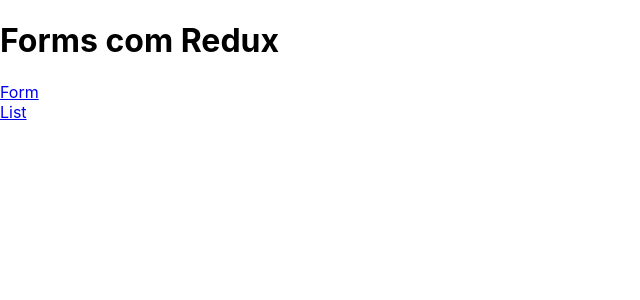
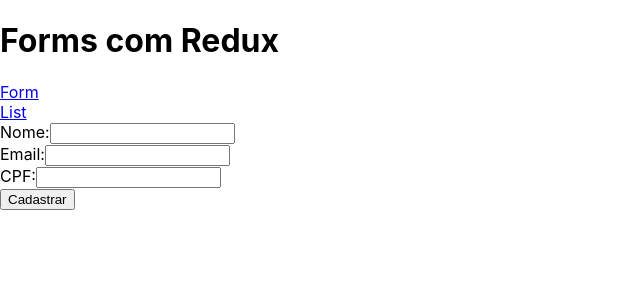
Before and after one commit to douglas-ssouza/turma-19-tribo-b-frontend, a React (Create React App) app: page / in a window 1280 px wide. Shown: the top 300 px of the page, without its empty margins (0-640 px from the left). Built offline with nearby package versions, Linux system fonts and the light colour scheme.

Commit message:
Adiciona componente Form

```diff
--- a/package.json
+++ b/package.json
@@ -8,8 +8,10 @@
     "@testing-library/user-event": "^13.5.0",
     "react": "^17.0.2",
     "react-dom": "^17.0.2",
+    "react-redux": "^7.2.6",
     "react-router-dom": "^5.3.0",
     "react-scripts": "5.0.0",
+    "redux": "^4.1.2",
     "web-vitals": "^2.1.4"
   },
   "scripts": {
@@ -35,5 +37,8 @@
       "last 1 firefox version",
       "last 1 safari version"
     ]
+  },
+  "devDependencies": {
+    "redux-devtools-extension": "^2.13.9"
   }
 }
--- a/src/App.js
+++ b/src/App.js
@@ -5,7 +5,7 @@
 class App extends React.Component {
   render() {
     return (
-      <Routes />
+        <Routes />
     );
   }
 }
--- a/src/components/Header.jsx
+++ b/src/components/Header.jsx
@@ -6,7 +6,7 @@
     return (
       <header>
         <h1>Forms com Redux</h1>
-        <Link to="/form">Form</Link>
+        <Link to="/">Form</Link>
         <br />
         <Link to="/list">List</Link>
       </header>
--- a/src/index.js
+++ b/src/index.js
@@ -4,9 +4,14 @@
 import App from './App';
 import reportWebVitals from './reportWebVitals';
 
+import { Provider } from 'react-redux';
+import store from './redux/store';
+
 ReactDOM.render(
   <React.StrictMode>
-    <App />
+    <Provider store={ store }>
+      <App />
+    </Provider>
   </React.StrictMode>,
   document.getElementById('root')
 );
--- a/src/pages/Form.jsx
+++ b/src/pages/Form.jsx
@@ -1,15 +1,82 @@
 import React from 'react';
+import { connect } from 'react-redux';
 
-import Header from '../components/Header';
+import { submitForm } from '../redux/actions';
 
 class Form extends React.Component {
+  constructor() {
+    super();
+
+    this.state = {
+      name: '',
+      email: '',
+      cpf: '',
+    };
+
+    this.handleChange = this.handleChange.bind(this);
+    this.handleSubmit = this.handleSubmit.bind(this);
+  }
+
+  handleChange({ target }) {
+    this.setState({ [target.name]: target.value });
+  }
+
+  handleSubmit(e) {
+    e.preventDefault();
+
+    const { submitForm } = this.props;
+    submitForm(this.state);
+  }
+
   render() {
+    const { name, email, cpf } = this.state;
+
     return (
-      <>
-        <Header />
-      </>
+      <main>
+        <form onSubmit={ this.handleSubmit }>
+          <label htmlFor="input-name">
+            Nome:
+            <input
+              type="text"
+              id="input-name"
+              value={ name }
+              name="name"
+              onChange={ this.handleChange }
+            />
+          </label>
+          <br />
+          <label htmlFor="input-email">
+            Email:
+            <input
+              type="email"
+              id="input-email"
+              value={ email }
+              name="email"
+              onChange={ this.handleChange }
+            />
+          </label>
+          <br />
+          <label htmlFor="input-cpf">
+            CPF:
+            <input
+              type="text"
+              id="input-cpf"
+              maxLength="11"
+              value={ cpf }
+              name="cpf"
+              onChange={ this.handleChange }
+            />
+          </label>
+          <br />
+          <button type="submit">Cadastrar</button>
+        </form>
+      </main>
     );
   }
 }
 
-export default Form;
+const mapDispatchToProps = (dispatch) => ({
+  submitForm: (info) => dispatch(submitForm(info)),
+});
+
+export default connect(null, mapDispatchToProps)(Form);
--- a/src/pages/Home.jsx
+++ /dev/null
@@ -1,11 +0,0 @@
-import React from 'react';
-
-import Header from '../components/Header';
-
-class Home extends React.Component {
-  render() {
-    return <Header />;
-  }
-}
-
-export default Home;
--- a/src/pages/List.jsx
+++ b/src/pages/List.jsx
@@ -1,12 +1,10 @@
 import React from 'react';
-
-import Header from '../components/Header';
 
 class List extends React.Component {
   render() {
     return (
       <>
-        <Header />
+        List
       </>
     );
   }
--- /dev/null
+++ b/src/redux/actions/index.js
@@ -0,0 +1,3 @@
+export const SUBMIT = 'SUBMIT';
+
+export const submitForm = (payload) => ({ type: SUBMIT, payload });
--- /dev/null
+++ b/src/redux/reducers/formReducer.js
@@ -0,0 +1,19 @@
+import { SUBMIT } from "../actions";
+
+const INITIAL_STATE = {
+  cadastro: { name: '', email: '', cpf: '' },
+};
+
+function formReducer(state = INITIAL_STATE, action) {
+  switch (action.type) {
+  case SUBMIT:
+    return {
+      ...state,
+      cadastro: action.payload,
+    }
+  default:
+    return state;
+  }
+}
+
+export default formReducer;
--- /dev/null
+++ b/src/redux/reducers/index.js
@@ -0,0 +1,9 @@
+import { combineReducers } from "redux";
+
+import formReducer from './formReducer';
+
+const rootReducer = combineReducers({
+  form: formReducer,
+});
+
+export default rootReducer;
--- /dev/null
+++ b/src/redux/store/index.js
@@ -0,0 +1,8 @@
+import { createStore } from 'redux';
+import { composeWithDevTools } from 'redux-devtools-extension';
+
+import rootReducer from '../reducers';
+
+const store = createStore(rootReducer, composeWithDevTools());
+
+export default store;
--- a/src/routes.js
+++ b/src/routes.js
@@ -1,7 +1,7 @@
 import React from 'react';
 import { BrowserRouter as Router, Switch, Route } from 'react-router-dom'
 
-import Home from './pages/Home';
+import Header from './components/Header';
 import Form from './pages/Form';
 import List from './pages/List';
 
@@ -9,9 +9,9 @@
   render() {
     return (
       <Router>
+        <Header />
         <Switch>
-          <Route exact path="/" component={ Home } />
-          <Route path="/form" component={ Form } />
+          <Route exact path="/" component={ Form } />
           <Route path="/list" component={ List } />
         </Switch>
       </Router>
```
Also changed, not shown: 1 other file (tests, documents, lock files or other folders).
